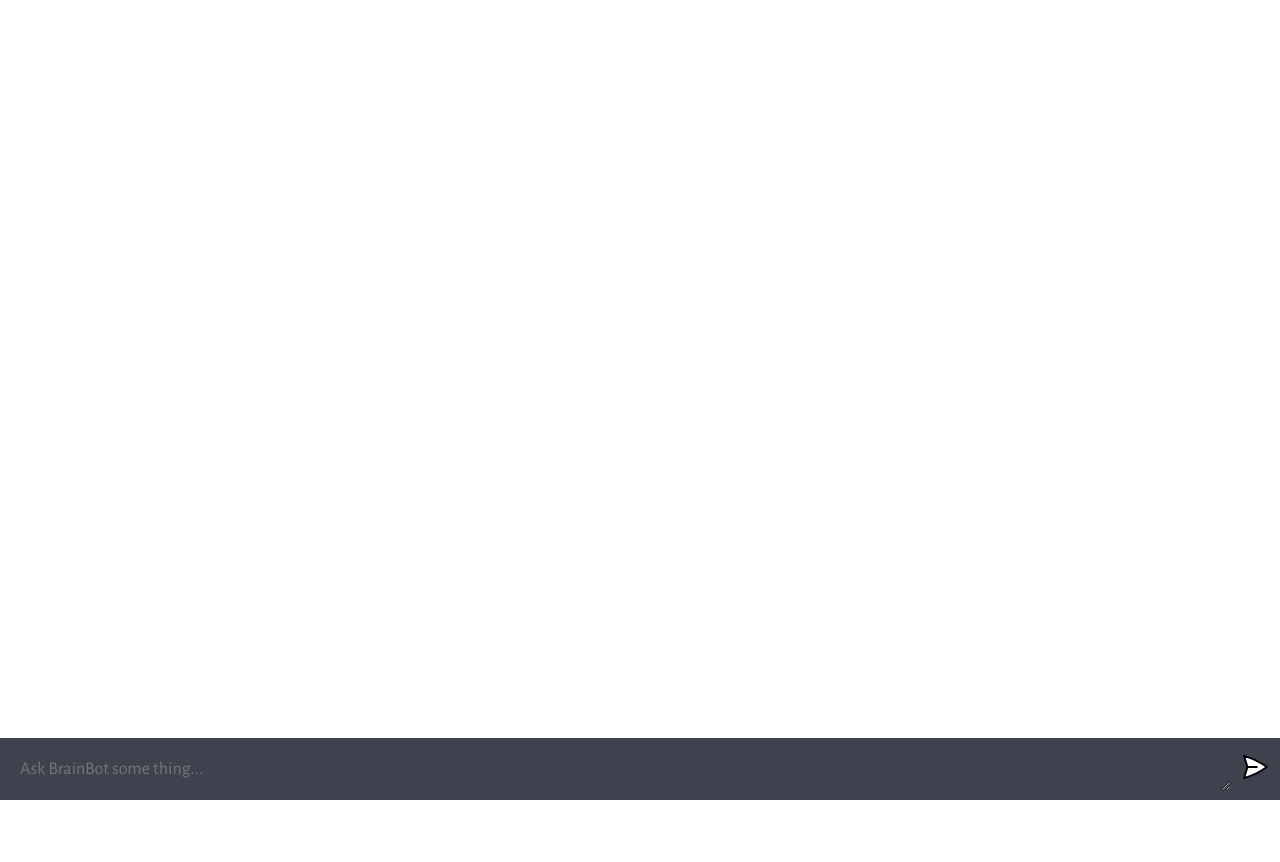
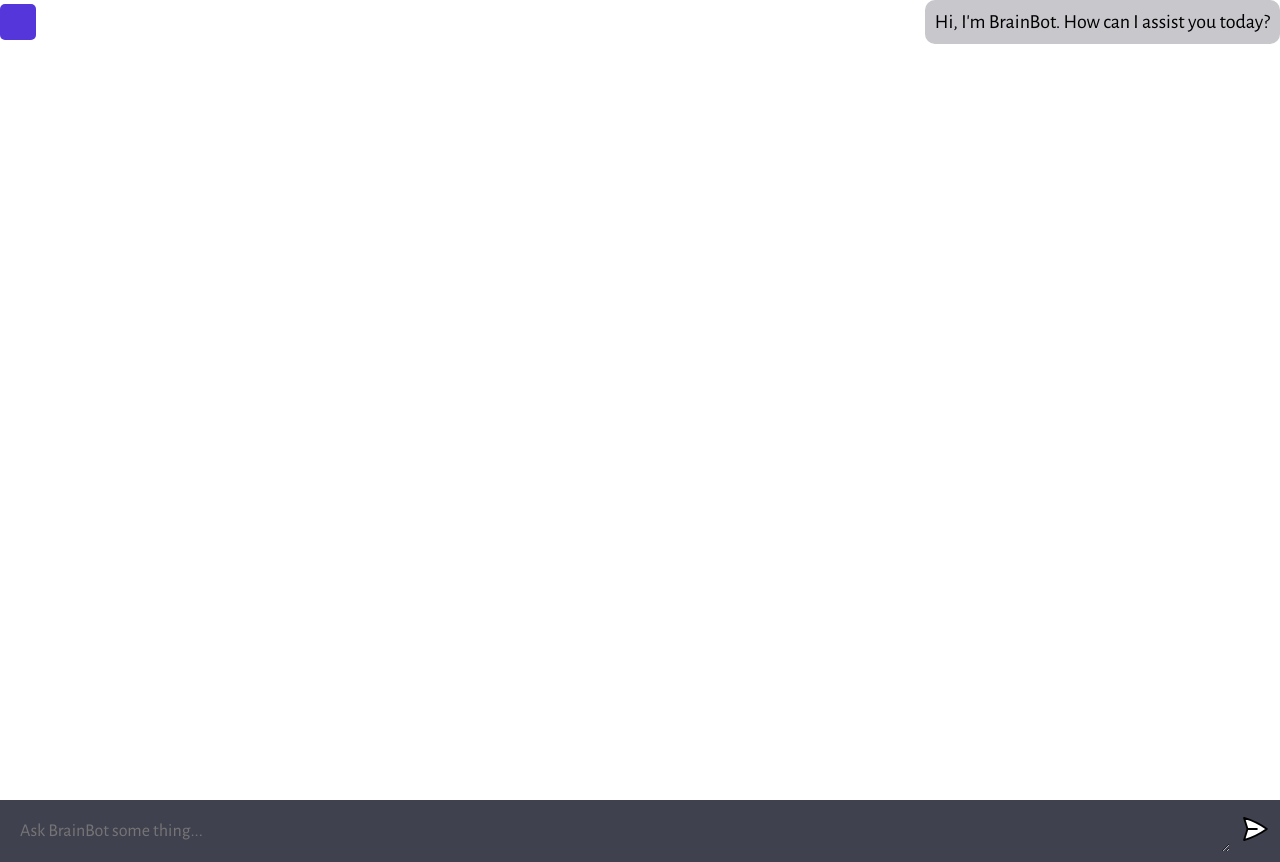
Before and after one commit to Joeyy0415/Chat-with-AI, a website built with Vite: page client/index.html in a window 1280 px wide. Before the commit the page ends 800 px from the top, so only its background shows below. Built offline with nearby package versions, Linux system fonts and the light colour scheme.

Commit message:
Update index.html

```diff
--- a/client/index.html
+++ b/client/index.html
@@ -9,7 +9,15 @@
   </head>
   <body>
       <div id="app">
-        <div id="chat_container"></div>
+        <div id="chat_container">
+         <div class="chat">
+            <div class="ai">
+                <div class="profile"></div>
+                <div class="message">Hi, I'm BrainBot. How can I assist you today?</div>
+             </div>
+          </div>
+         </div>
+       </div>
 
         <form>
             <textarea name="prompt" rows="1" cols="1" placeholder="Ask BrainBot some thing..."></textarea>
```
